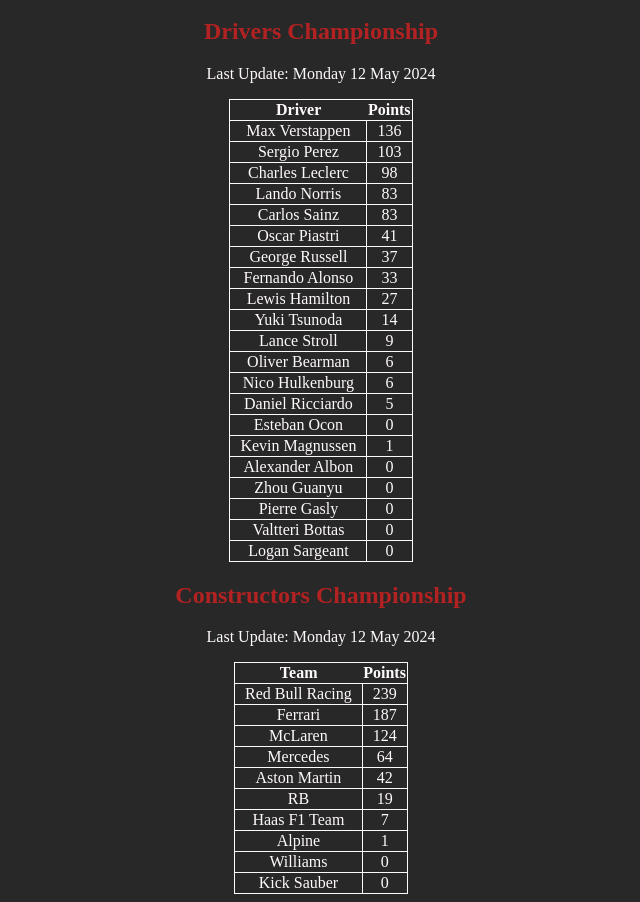
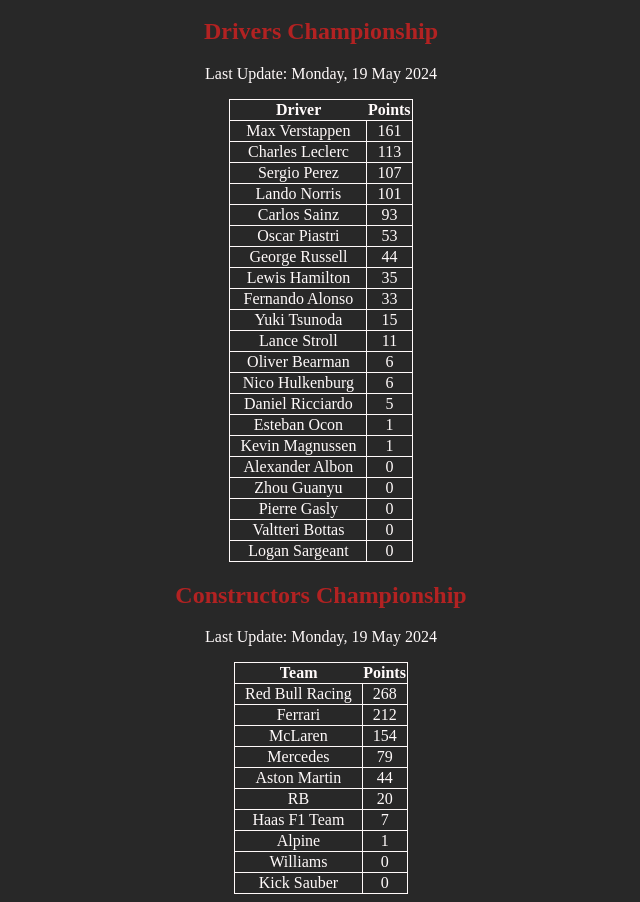
Before and after one commit to conorhoward6510/conorhoward6510.github.io, a plain HTML site: page f1/index.html in a window 1280 px wide. Shown: the part 605-1507 px from the top of the page, without its empty margins (319-959 px from the left). Drawn offline with Linux system fonts and the light colour scheme.

Commit message:
Updated F1 tracker with results of Monza Race

```diff
--- a/f1/index.html
+++ b/f1/index.html
@@ -123,7 +123,7 @@
 
     <div class="container">
       <h2>Drivers Championship</h2>
-      <p>Last Update: Monday 12 May 2024</p>
+      <p>Last Update: Monday, 19 May 2024</p>
       <table>
         <tr>
           <th>Driver</th>
@@ -131,47 +131,47 @@
         </tr>
         <tr>
           <td>Max Verstappen</td>
-          <td>136</td>
+          <td>161</td>
+        </tr>
+        <tr>
+          <td>Charles Leclerc</td>
+          <td>113</td>
         </tr>
         <tr>
           <td>Sergio Perez</td>
-          <td>103</td>
-        </tr>
-        <tr>
-          <td>Charles Leclerc</td>
-          <td>98</td>
+          <td>107</td>
         </tr>
         <tr>
           <td>Lando Norris</td>
-          <td>83</td>
+          <td>101</td>
         </tr>
         <tr>
           <td>Carlos Sainz</td>
-          <td>83</td>
+          <td>93</td>
         </tr>
         <tr>
           <td>Oscar Piastri</td>
-          <td>41</td>
+          <td>53</td>
         </tr>
         <tr>
           <td>George Russell</td>
-          <td>37</td>
+          <td>44</td>
+        </tr>
+        <tr>
+          <td>Lewis Hamilton</td>
+          <td>35</td>
         </tr>
         <tr>
           <td>Fernando Alonso</td>
           <td>33</td>
         </tr>
         <tr>
-          <td>Lewis Hamilton</td>
-          <td>27</td>
-        </tr>
-        <tr>
           <td>Yuki Tsunoda</td>
-          <td>14</td>
+          <td>15</td>
         </tr>
         <tr>
           <td>Lance Stroll</td>
-          <td>9</td>
+          <td>11</td>
         </tr>
         <tr>
           <td>Oliver Bearman</td>
@@ -187,7 +187,7 @@
         </tr>
         <tr>
           <td>Esteban Ocon</td>
-          <td>0</td>
+          <td>1</td>
         </tr>
         <tr>
           <td>Kevin Magnussen</td>
@@ -218,7 +218,7 @@
 
     <div class="container">
       <h2>Constructors Championship</h2>
-      <p>Last Update: Monday 12 May 2024</p>
+      <p>Last Update: Monday, 19 May 2024</p>
       <table>
         <tr>
           <th>Team</th>
@@ -226,27 +226,27 @@
         </tr>
         <tr>
           <td>Red Bull Racing</td>
-          <td>239</td>
+          <td>268</td>
         </tr>
         <tr>
           <td>Ferrari</td>
-          <td>187</td>
+          <td>212</td>
         </tr>
         <tr>
           <td>McLaren</td>
-          <td>124</td>
+          <td>154</td>
         </tr>
         <tr>
           <td>Mercedes</td>
-          <td>64</td>
+          <td>79</td>
         </tr>
         <tr>
           <td>Aston Martin</td>
-          <td>42</td>
+          <td>44</td>
         </tr>
         <tr>
           <td>RB</td>
-          <td>19</td>
+          <td>20</td>
         </tr>
         <tr>
           <td>Haas F1 Team</td>
```
